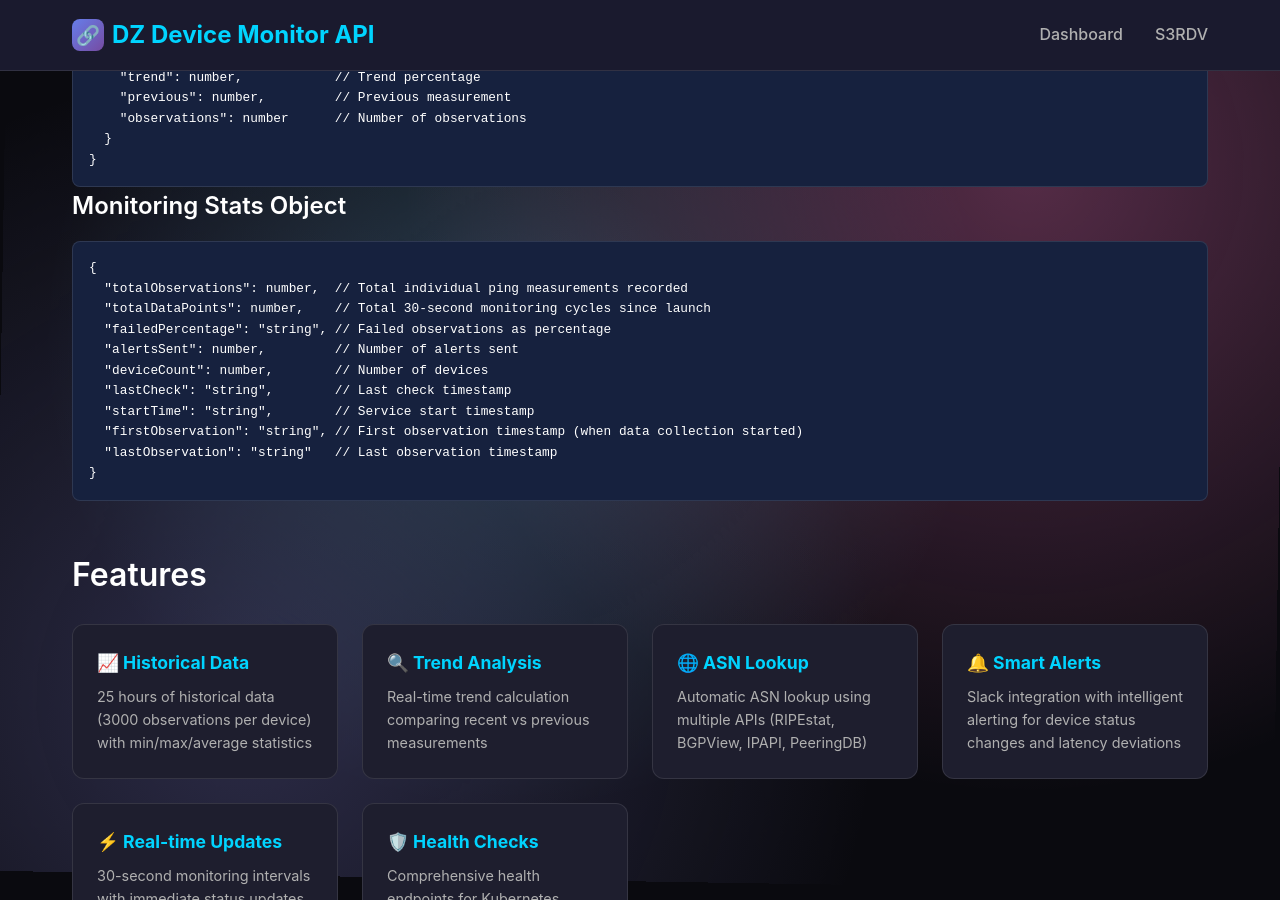
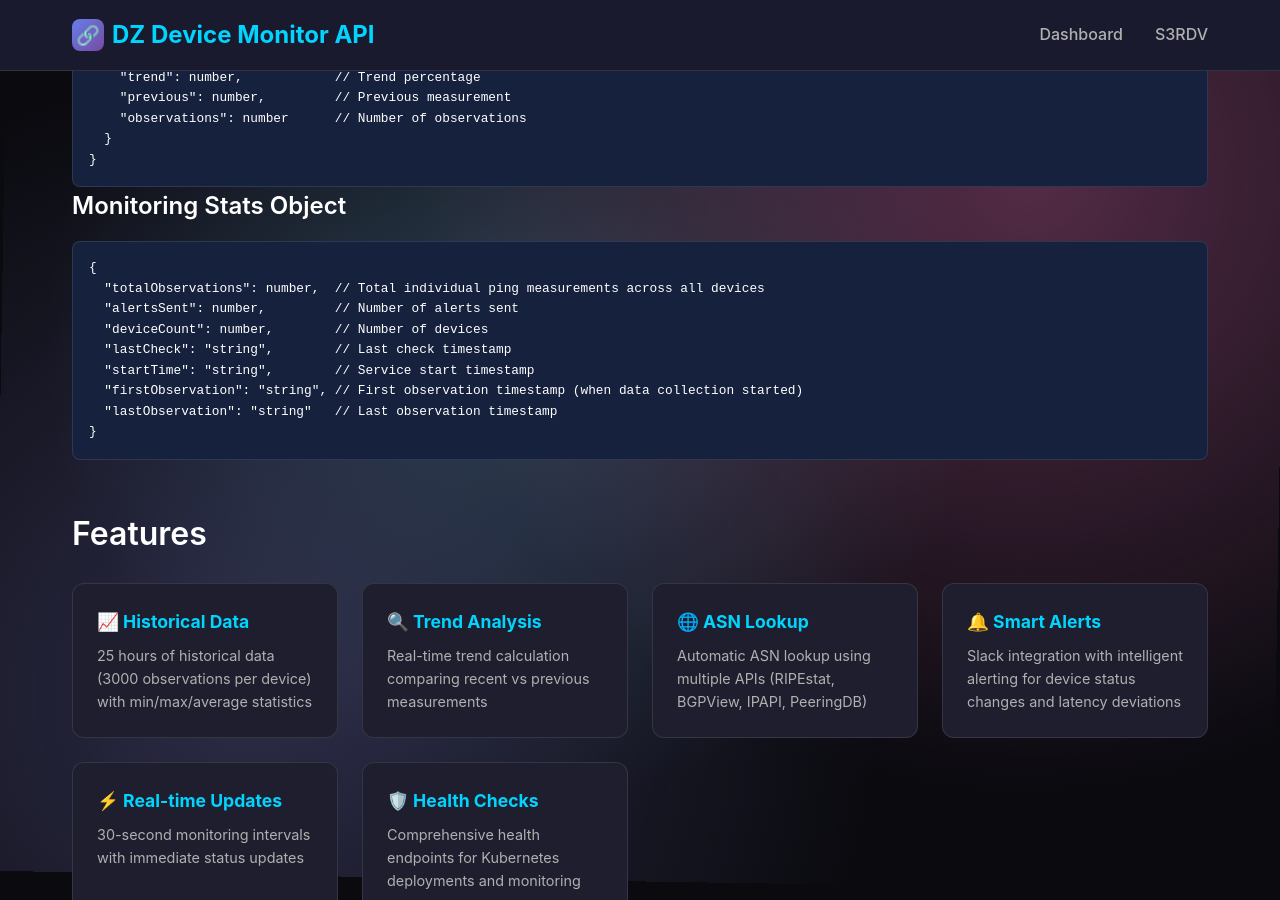
Before and after one commit to T3chie-404/s3rdv_website, a Jekyll site: the page api-docs.html, which Jekyll copies as it is, in a window 1280 px wide and 900 px high, scrolled down 2775 px. Built offline with Jekyll 4.4.1, drawn with Linux system fonts in a browser that asks for light colours; some of the changed text lies outside the part shown.

Commit message:
Simplify dashboard statistics and improve modal v1.0.39
- Removed redundant 'Data Points' and 'Alerts Sent' tiles
- Updated totalObservations to show sum of all device pings
- Increased modal height by 50px to reduce scrolling
- Updated updateDashboard() to only update remaining stats
- Updated API documentation to reflect simplified data structure
- Added AI_BOT_LOG entry documenting the improvements

```diff
--- a/api-docs.html
+++ b/api-docs.html
@@ -557,9 +557,7 @@
                     <div class="response-example">{
   "success": true,
   "data": {
-    "totalObservations": 24000,
-    "totalDataPoints": 1200,
-    "failedPercentage": "0.5",
+    "totalObservations": 17200,
     "alertsSent": 12,
     "deviceCount": 20,
     "lastCheck": "2025-07-26T16:58:24.123Z",
@@ -602,9 +600,7 @@
 
             <h3>Monitoring Stats Object</h3>
             <div class="response-example">{
-  "totalObservations": number,  // Total individual ping measurements recorded
-  "totalDataPoints": number,    // Total 30-second monitoring cycles since launch
-  "failedPercentage": "string", // Failed observations as percentage
+  "totalObservations": number,  // Total individual ping measurements across all devices
   "alertsSent": number,         // Number of alerts sent
   "deviceCount": number,        // Number of devices
   "lastCheck": "string",        // Last check timestamp
```
Also changed, not shown: AI_BOT_LOG.md (+38 -0 lines), dzd_monitor.html (+2 -13 lines).
